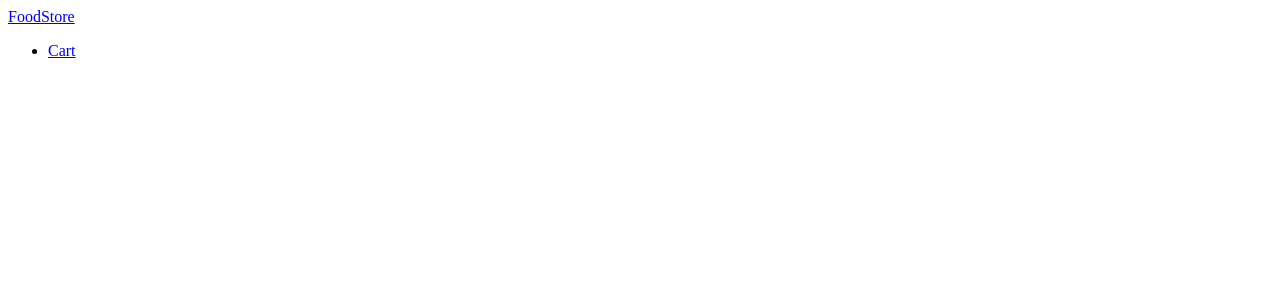
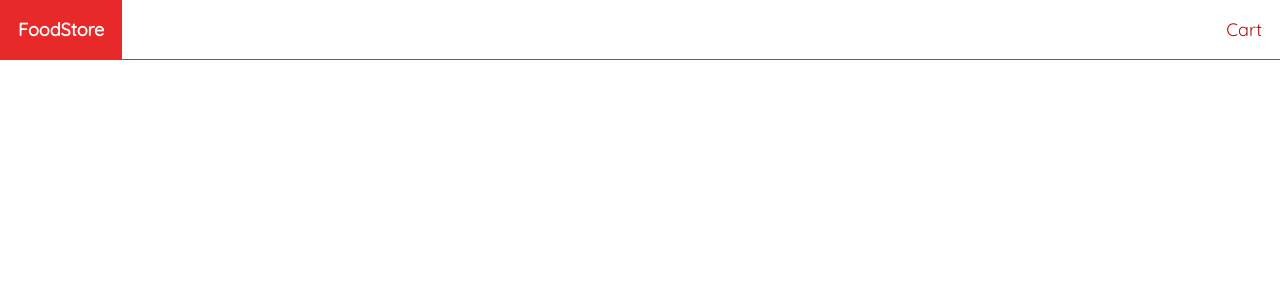
Before and after one commit to codophil/FoodStore, an Angular app: page / in a window 1280 px wide. Shown: the top 300 px of the page. Built offline with nearby package versions, Linux system fonts and the light colour scheme.

Commit message:
Added header component styles

```diff
--- a/src/app/header/header.component.css
+++ b/src/app/header/header.component.css
@@ -0,0 +1,35 @@
+header {
+    background: white;
+    padding: 0;
+    border-bottom: 1px solid #e72929;
+}
+
+a {
+    color: #af1313;
+}
+
+a:hover {
+    background: #e72929;
+    color: white;
+}
+
+.container {
+    margin: 0;
+    display: flex;
+    justify-content: space-between;
+}
+
+a.logo {
+    font-weight: bold;
+    padding: 1em;
+}
+
+nav ul {
+    list-style-type: none;
+    margin: 0;
+}
+
+nav ul li a {
+    padding: 1em;
+    display: inline-block;
+}
--- a/src/styles.css
+++ b/src/styles.css
@@ -1 +1,16 @@
 /* You can add global styles to this file, and also import other style files */
+@import url("https://fonts.googleapis.com/css2?family=Quicksand&display=swap");
+
+* {
+  box-sizing: border-box;
+}
+
+body {
+  margin: 0;
+  font-family: "Quicksand", sans-serif;
+  font-size: 18px;
+}
+
+a {
+  text-decoration: none;
+}
```
